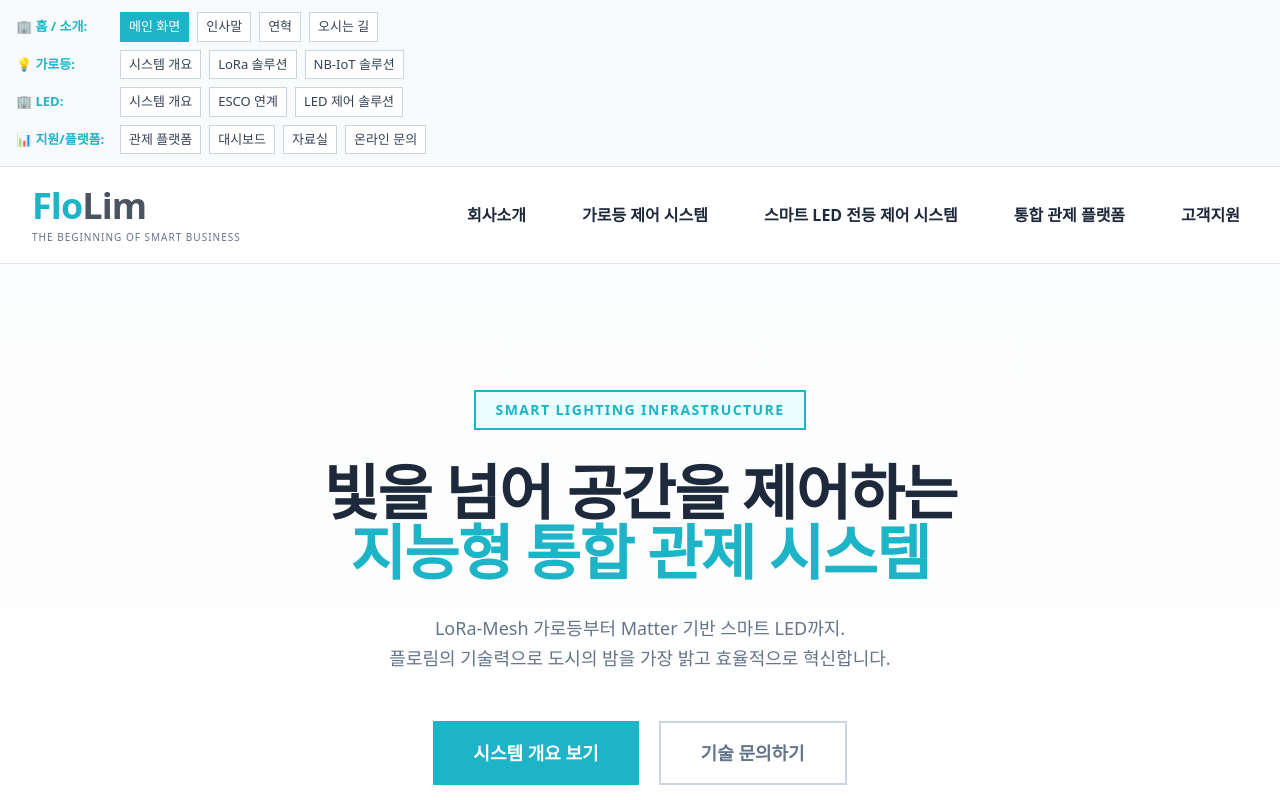
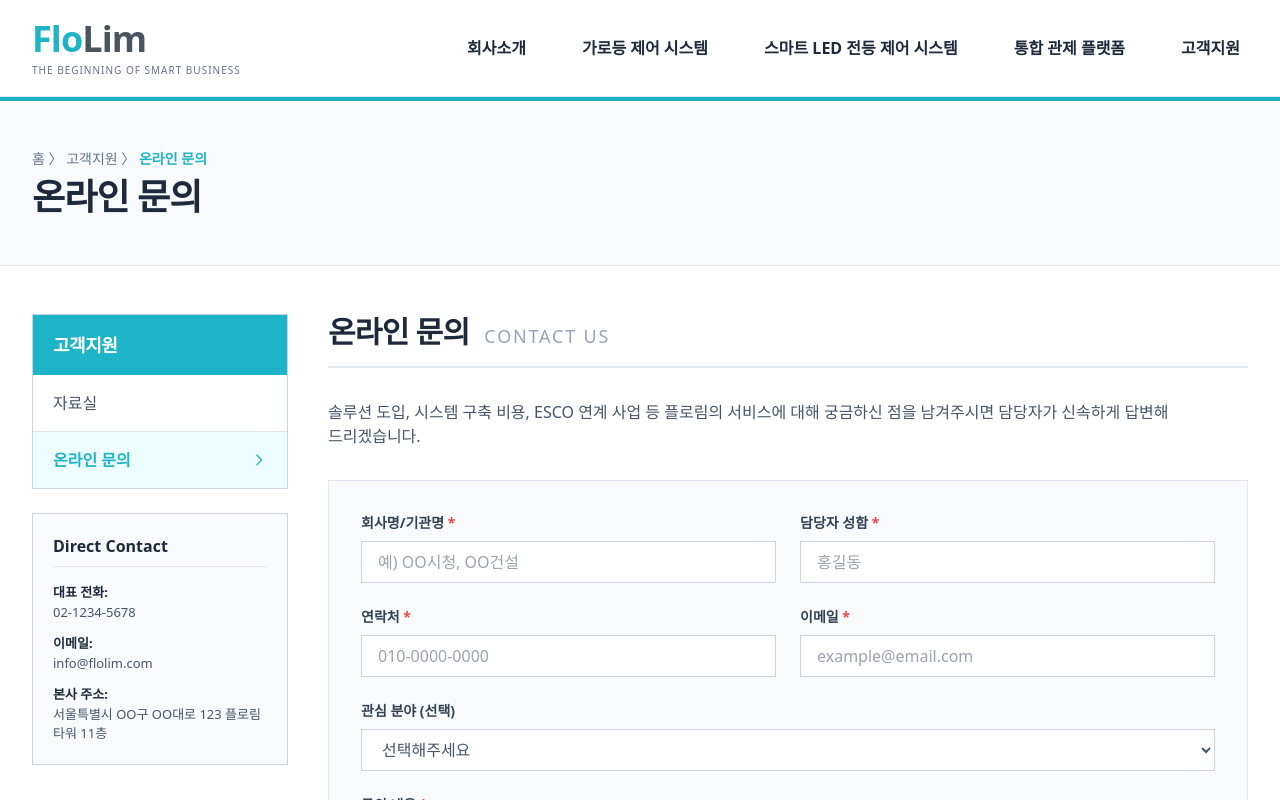
Before and after one commit to flolim-mj54/flolim-website, a React (Vite) app: page /contact in a window 1280 px wide. Shown: the top 800 px of the page. Built offline with nearby package versions, Linux system fonts and the light colour scheme.

Commit message:
app, Header.jsx 라우팅

```diff
--- a/src/App.tsx
+++ b/src/App.tsx
@@ -1,9 +1,18 @@
 // @ts-nocheck
-import React, { useState } from "react";
+import React from "react";
+// 🚀 진짜 라우팅을 위한 도구들을 가져옵니다.
+import { BrowserRouter as Router, Routes, Route } from "react-router-dom";
+
+// 공통 컴포넌트
 import Header from "./Header";
 import Footer from "./Footer";
+
+// 페이지 컴포넌트 모음
 import Hero from "./Hero";
 import BusinessAreas from "./BusinessAreas";
+import Greeting from "./Greeting";
+import History from "./History";
+import Location from "./Location";
 import StreetLightIntro from "./StreetLightIntro";
 import LoraMeshSolution from "./LoraMeshSolution";
 import NbIotSolution from "./NbIotSolution";
@@ -13,208 +22,57 @@ import SmartLedSolution from "./SmartLedSolution";
 import PlatformIntro from "./PlatformIntro";
 import Dashboard from "./Dashboard";
 import Archive from "./Archive";
-// 👇 딱 여기만 수정되었습니다! (Contact -> ContactUs)
 import ContactUs from "./ContactUs";
 
-import Greeting from "./Greeting";
-import History from "./History";
-import Location from "./Location";
+export default function App() {
+  return (
+    // 🚀 Router가 전체 앱을 감싸면서 라우팅 기능을 활성화합니다.
+    <Router>
+      <div className="w-full min-h-screen bg-white flex flex-col font-sans">
 
-export default function App() {
-  const [currentPage, setCurrentPage] = useState("main");
+        {/* 상단 메뉴바는 모든 페이지에 고정으로 보여줍니다. */}
+        <Header />
 
-  const renderPage = () => {
-    switch (currentPage) {
-      case "main":
-        return (
-          <>
-            <Hero />
-            <BusinessAreas />
-          </>
-        );
+        <main className="flex-1">
+          {/* 🚀 주소(URL)에 따라 알맞은 화면(element)을 보여주는 영역입니다. */}
+          <Routes>
+            {/* 메인 화면 (주소가 '/' 일 때) */}
+            <Route path="/" element={
+              <>
+                <Hero />
+                <BusinessAreas />
+              </>
+            } />
 
-      case "greeting":
-        return <Greeting />;
-      case "history":
-        return <History />;
-      case "location":
-        return <Location />;
+            {/* 회사소개 */}
+            <Route path="/greeting" element={<Greeting />} />
+            <Route path="/history" element={<History />} />
+            <Route path="/location" element={<Location />} />
 
-      case "intro":
-        return <StreetLightIntro />;
-      case "lora":
-        return <LoraMeshSolution />;
-      case "nbiot":
-        return <NbIotSolution />;
+            {/* 가로등 제어 시스템 */}
+            <Route path="/streetlight-intro" element={<StreetLightIntro />} />
+            <Route path="/lora" element={<LoraMeshSolution />} />
+            <Route path="/nbiot" element={<NbIotSolution />} />
 
-      case "ledIntro":
-        return <SmartLedIntro />;
-      case "esco":
-        return <KepcoEsco />;
-      case "ledSol":
-        return <SmartLedSolution />;
+            {/* 스마트 LED 제어 시스템 */}
+            <Route path="/led-intro" element={<SmartLedIntro />} />
+            <Route path="/esco" element={<KepcoEsco />} />
+            <Route path="/led-solution" element={<SmartLedSolution />} />
 
-      case "platform":
-        return <PlatformIntro />;
-      case "dashboard":
-        return <Dashboard />;
-      case "archive":
-        return <Archive />;
+            {/* 통합 관제 플랫폼 */}
+            <Route path="/platform" element={<PlatformIntro />} />
+            <Route path="/dashboard" element={<Dashboard />} />
 
-      // 👇 여기도 수정되었습니다! (Contact -> ContactUs)
-      case "contact":
-        return <ContactUs />;
+            {/* 고객지원 */}
+            <Route path="/archive" element={<Archive />} />
+            <Route path="/contact" element={<ContactUs />} />
+          </Routes>
+        </main>
 
-      default:
-        return <Hero />;
-    }
-  };
+        {/* 하단 정보도 모든 페이지에 고정으로 보여줍니다. */}
+        <Footer />
 
-  return (
-    <div className="w-full min-h-screen bg-white flex flex-col font-sans">
-      {/* 🚀 개발자용 임시 네비게이션 (모든 페이지 총집합) */}
-      <div className="bg-slate-50 border-b border-slate-200 text-slate-700 py-3 px-4 z-[100] relative text-[13px]">
-        <div className="max-w-7xl mx-auto flex flex-col gap-2">
-
-          <div className="flex flex-wrap gap-2 items-center">
-            <span className="text-[#1eb4c8] font-black w-24">
-              🏢 홈 / 소개:
-            </span>
-            <button
-              onClick={() => setCurrentPage("main")}
-              className={`px-2 py-1 border transition-colors ${
-                currentPage === "main"
-                  ? "bg-[#1eb4c8] text-white border-[#1eb4c8]"
-                  : "bg-white border-slate-300 hover:bg-slate-100"
-              }`}
-            >
-              메인 화면
-            </button>
-            <button
-              onClick={() => setCurrentPage("greeting")}
-              className={`px-2 py-1 border transition-colors ${
-                currentPage === "greeting"
-                  ? "bg-[#1eb4c8] text-white border-[#1eb4c8]"
-                  : "bg-white border-slate-300 hover:bg-slate-100"
-              }`}
-            >
-              인사말
-            </button>
-            <button
-              onClick={() => setCurrentPage("history")}
-              className={`px-2 py-1 border transition-colors ${
-                currentPage === "history"
-                  ? "bg-[#1eb4c8] text-white border-[#1eb4c8]"
-                  : "bg-white border-slate-300 hover:bg-slate-100"
-              }`}
-            >
-              연혁
-            </button>
-            <button
-              onClick={() => setCurrentPage("location")}
-              className={`px-2 py-1 border transition-colors ${
-                currentPage === "location"
-                  ? "bg-[#1eb4c8] text-white border-[#1eb4c8]"
-                  : "bg-white border-slate-300 hover:bg-slate-100"
-              }`}
-            >
-              오시는 길
-            </button>
-          </div>
-
-          <div className="flex flex-wrap gap-2 items-center">
-            <span className="text-[#1eb4c8] font-black w-24">💡 가로등:</span>
-            {[
-              { id: "intro", title: "시스템 개요" },
-              { id: "lora", title: "LoRa 솔루션" },
-              { id: "nbiot", title: "NB-IoT 솔루션" },
-            ].map((btn) => (
-              <button
-                key={btn.id}
-                onClick={() => setCurrentPage(btn.id)}
-                className={`px-2 py-1 border transition-colors ${
-                  currentPage === btn.id
-                    ? "bg-[#1eb4c8] text-white border-[#1eb4c8]"
-                    : "bg-white border-slate-300 hover:bg-slate-100"
-                }`}
-              >
-                {btn.title}
-              </button>
-            ))}
-          </div>
-
-          <div className="flex flex-wrap gap-2 items-center">
-            <span className="text-[#1eb4c8] font-black w-24">🏢 LED:</span>
-            {[
-              { id: "ledIntro", title: "시스템 개요" },
-              { id: "esco", title: "ESCO 연계" },
-              { id: "ledSol", title: "LED 제어 솔루션" },
-            ].map((btn) => (
-              <button
-                key={btn.id}
-                onClick={() => setCurrentPage(btn.id)}
-                className={`px-2 py-1 border transition-colors ${
-                  currentPage === btn.id
-                    ? "bg-[#1eb4c8] text-white border-[#1eb4c8]"
-                    : "bg-white border-slate-300 hover:bg-slate-100"
-                }`}
-              >
-                {btn.title}
-              </button>
-            ))}
-          </div>
-
-          <div className="flex flex-wrap gap-2 items-center">
-            <span className="text-[#1eb4c8] font-black w-24">
-              📊 지원/플랫폼:
-            </span>
-            <button
-              onClick={() => setCurrentPage("platform")}
-              className={`px-2 py-1 border transition-colors ${
-                currentPage === "platform"
-                  ? "bg-[#1eb4c8] text-white border-[#1eb4c8]"
-                  : "bg-white border-slate-300 hover:bg-slate-100"
-              }`}
-            >
-              관제 플랫폼
-            </button>
-            <button
-              onClick={() => setCurrentPage("dashboard")}
-              className={`px-2 py-1 border transition-colors ${
-                currentPage === "dashboard"
-                  ? "bg-[#1eb4c8] text-white border-[#1eb4c8]"
-                  : "bg-white border-slate-300 hover:bg-slate-100"
-              }`}
-            >
-              대시보드
-            </button>
-            <button
-              onClick={() => setCurrentPage("archive")}
-              className={`px-2 py-1 border transition-colors ${
-                currentPage === "archive"
-                  ? "bg-[#1eb4c8] text-white border-[#1eb4c8]"
-                  : "bg-white border-slate-300 hover:bg-slate-100"
-              }`}
-            >
-              자료실
-            </button>
-            <button
-              onClick={() => setCurrentPage("contact")}
-              className={`px-2 py-1 border transition-colors ${
-                currentPage === "contact"
-                  ? "bg-[#1eb4c8] text-white border-[#1eb4c8]"
-                  : "bg-white border-slate-300 hover:bg-slate-100"
-              }`}
-            >
-              온라인 문의
-            </button>
-          </div>
-        </div>
       </div>
-
-      <Header />
-      <main className="flex-1">{renderPage()}</main>
-      <Footer />
-    </div>
+    </Router>
   );
 }
--- a/src/Header.jsx
+++ b/src/Header.jsx
@@ -1,37 +1,59 @@
 import React, { useState } from "react";
+// 🚀 주소 이동을 담당하는 Link 컴포넌트를 가져옵니다.
+import { Link } from "react-router-dom";
 
 const Header = () => {
+  // 🚀 각 메뉴 항목에 실제 이동할 주소(path)를 꼼꼼하게 매칭했습니다.
   const menuData = [
-    { title: "회사소개", subMenu: ["인사말", "연혁", "오시는 길"] },
+    {
+      title: "회사소개",
+      subMenu: [
+        { name: "인사말", path: "/greeting" },
+        { name: "연혁", path: "/history" },
+        { name: "오시는 길", path: "/location" }
+      ]
+    },
     {
       title: "가로등 제어 시스템",
       subMenu: [
-        "가로등 제어 시스템",
-        "LoRa-Mesh 가로등 제어 솔루션",
-        "NB-IoT 스마트 가로등 제어 솔루션",
+        { name: "가로등 제어 시스템", path: "/streetlight-intro" },
+        { name: "LoRa-Mesh 가로등 제어 솔루션", path: "/lora" },
+        { name: "NB-IoT 스마트 가로등 제어 솔루션", path: "/nbiot" },
       ],
     },
     {
       title: "스마트 LED 전등 제어 시스템",
       subMenu: [
-        "스마트 LED 전등 제어 시스템",
-        "켑코이에스 연계 사업",
-        "스마트 LED 전등 제어 솔루션",
+        { name: "스마트 LED 전등 제어 시스템", path: "/led-intro" },
+        { name: "켑코이에스 연계 사업", path: "/esco" },
+        { name: "스마트 LED 전등 제어 솔루션", path: "/led-solution" },
       ],
     },
     {
       title: "통합 관제 플랫폼",
-      subMenu: ["통합 관제 플랫폼", "모니터링 대시보드"],
+      subMenu: [
+        { name: "통합 관제 플랫폼", path: "/platform" },
+        { name: "모니터링 대시보드", path: "/dashboard" },
+      ],
     },
-    { title: "고객지원", subMenu: ["자료실", "온라인 문의"] },
+    {
+      title: "고객지원",
+      subMenu: [
+        { name: "자료실", path: "/archive" },
+        { name: "온라인 문의", path: "/contact" }
+      ]
+    },
   ];
+
   const [activeMenu, setActiveMenu] = useState(null);
 
   return (
     <header className="w-full border-b border-slate-200 bg-white relative z-50">
       <div className="max-w-7xl mx-auto px-4 sm:px-6 lg:px-8">
         <div className="flex justify-between items-center h-24">
-          <div className="flex-shrink-0 flex flex-col justify-center cursor-pointer">
+
+          {/* 🚀 로고를 클릭하면 메인 화면("/")으로 이동하게 만들었습니다. */}
+          <Link to="/" className="flex-shrink-0 flex flex-col justify-center cursor-pointer hover:opacity-80 transition-opacity">
             <div className="text-4xl font-bold tracking-tight">
               <span className="text-[#1eb4c8]">Flo</span>
               <span className="text-[#4a5560]">Lim</span>
@@ -39,7 +61,7 @@ const Header = () => {
             <span className="text-[10px] text-slate-500 font-medium tracking-widest uppercase mt-1">
               The beginning of smart business
             </span>
-          </div>
+          </Link>
 
           <nav className="hidden lg:flex space-x-10 h-full">
             {menuData.map((menu, index) => (
@@ -50,20 +72,24 @@ const Header = () => {
                 onMouseLeave={() => setActiveMenu(null)}
               >
                 <div className="flex flex-col items-center cursor-pointer px-2 py-2">
+                  {/* 메인 메뉴 타이틀 (클릭 시 첫 번째 서브메뉴로 이동하도록 만들 수도 있지만, 일단은 Hover 용도로 둡니다) */}
                   <span className="text-[16px] font-bold text-slate-800 group-hover:text-[#1eb4c8] transition-colors">
                     {menu.title}
                   </span>
                 </div>
+
                 {activeMenu === index && (
                   <div className="absolute top-24 left-1/2 transform -translate-x-1/2 min-w-[260px] w-auto whitespace-nowrap bg-white border-t-4 border-[#1eb4c8] shadow-lg rounded-none">
                     {menu.subMenu.map((sub, subIndex) => (
-                      <a
+                      // 🚀 a 태그 대신 Link 태그를 사용하여 새로고침 없이 부드럽게 화면을 전환합니다.
+                      <Link
                         key={subIndex}
-                        href="#"
+                        to={sub.path}
                         className="block px-6 py-3.5 text-[14px] font-medium text-slate-600 hover:bg-cyan-50 hover:text-[#1eb4c8] hover:font-bold border-b border-slate-100 last:border-0 transition-all"
+                        onClick={() => setActiveMenu(null)} // 클릭하면 열려있던 메뉴창을 닫아줍니다.
                       >
-                        {sub}
-                      </a>
+                        {sub.name}
+                      </Link>
                     ))}
                   </div>
                 )}
@@ -75,4 +101,5 @@ const Header = () => {
     </header>
   );
 };
+
 export default Header;
```
